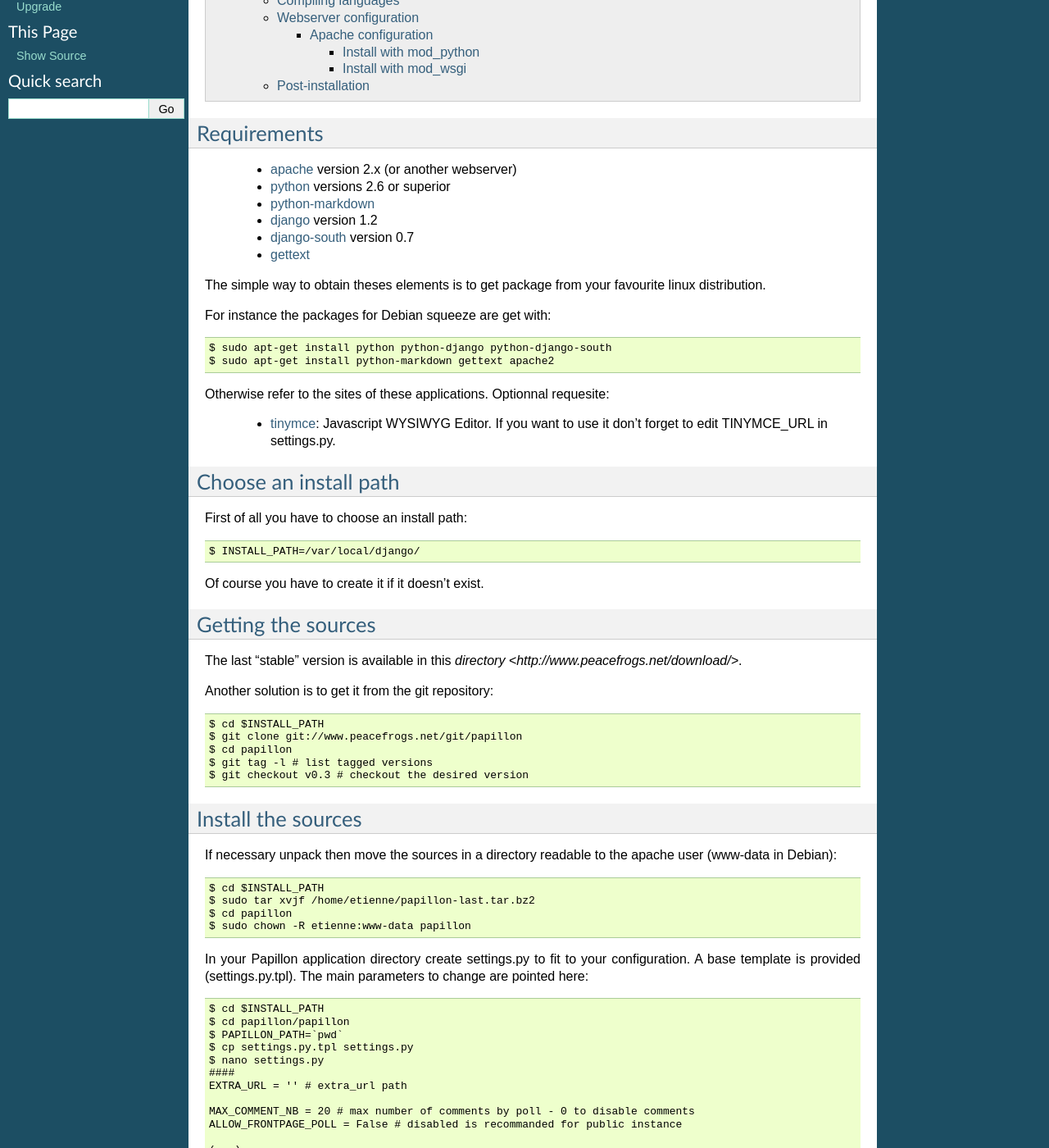
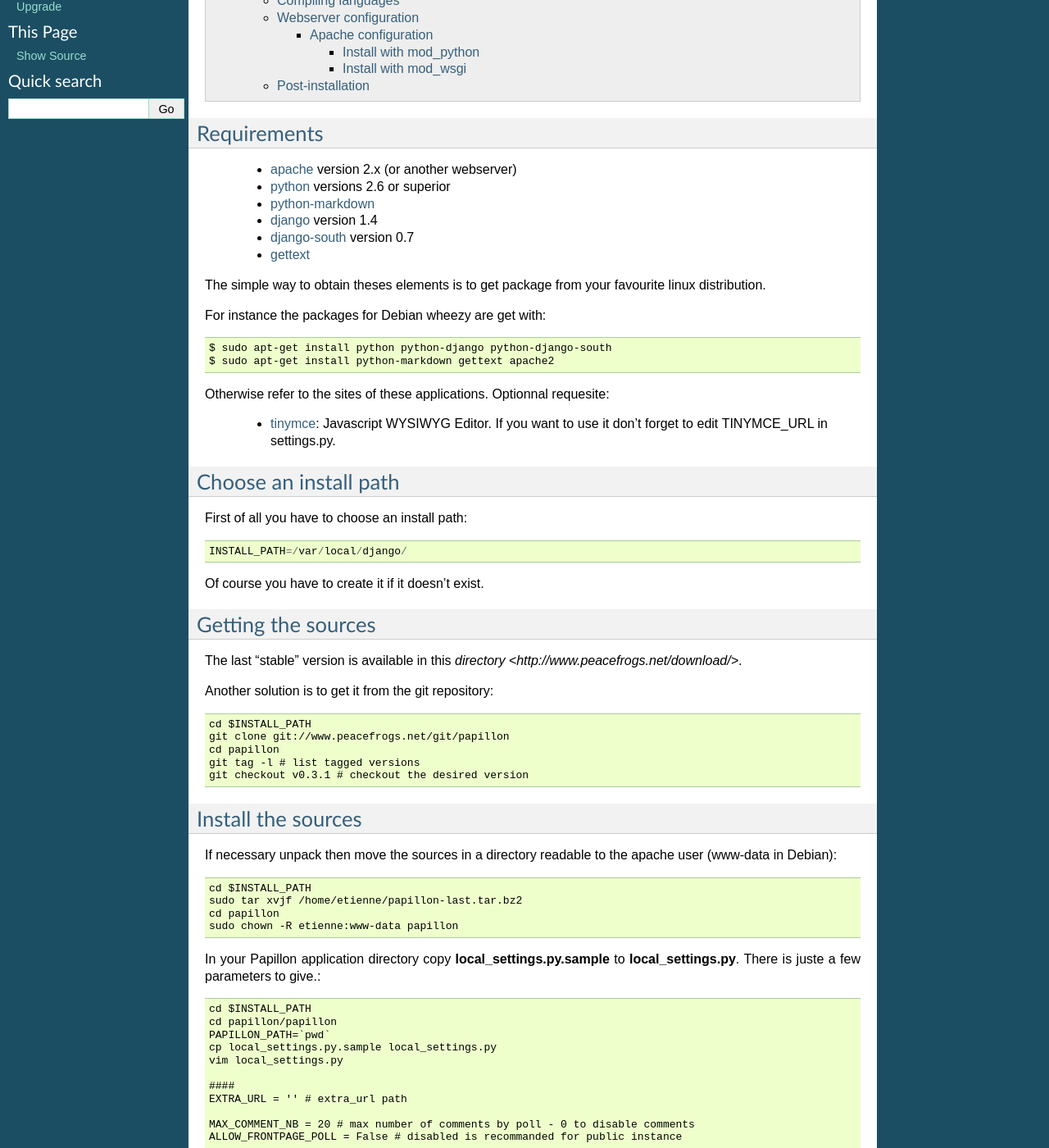
Before and after one commit to Trim/papillon, a Sphinx documentation site: the page built from docs/source/install.rst, in a window 1280 px wide and 1400 px high, scrolled down 420 px. Shown: the whole window at 82% size. Built offline with Sphinx 7.4.7, drawn with Linux system fonts in a browser that asks for light colours; pages that are not in the unit, such as notebooks, are missing from menus; some of the changed text lies outside the part shown.

Commit message:
Upgrade source code to work with Django 1.4
* cleaner way to manage settings.py
* fix feeds for Django 1.
* fix settinsg for Django 1.4
* update documentation

```diff
--- a/docs/source/install.rst
+++ b/docs/source/install.rst
@@ -22,7 +22,7 @@ Requirements
 
  - `python-markdown <http://sourceforge.net/projects/python-markdown/>`_
 
- - `django <http://www.djangoproject.com/>`_ version 1.2
+ - `django <http://www.djangoproject.com/>`_ version 1.4
 
  - `django-south <http://south.aeracode.org/>`_ version 0.7
 
@@ -32,7 +32,7 @@ Requirements
 
 The simple way to obtain theses elements is to get package from your favourite linux distribution.
 
-For instance the packages for Debian squeeze are get with::
+For instance the packages for Debian wheezy are get with::
 
     $ sudo apt-get install python python-django python-django-south
     $ sudo apt-get install python-markdown gettext apache2
@@ -47,7 +47,7 @@ Choose an install path
 
 First of all you have to choose an install path::
 
-    $ INSTALL_PATH=/var/local/django/
+    INSTALL_PATH=/var/local/django/
 
 Of course you have to create it if it doesn't exist.
 
@@ -58,31 +58,32 @@ The last "stable" version is available in this `directory <http://www.peacefrogs
 
 Another solution is to get it from the git repository::
 
-    $ cd $INSTALL_PATH
-    $ git clone git://www.peacefrogs.net/git/papillon
-    $ cd papillon
-    $ git tag -l # list tagged versions
-    $ git checkout v0.3 # checkout the desired version
+    cd $INSTALL_PATH
+    git clone git://www.peacefrogs.net/git/papillon
+    cd papillon
+    git tag -l # list tagged versions
+    git checkout v0.3.1 # checkout the desired version
 
 Install the sources
 -------------------
 
 If necessary unpack then move the sources in a directory readable to the apache user (www-data in Debian)::
 
-    $ cd $INSTALL_PATH
-    $ sudo tar xvjf /home/etienne/papillon-last.tar.bz2
-    $ cd papillon
-    $ sudo chown -R etienne:www-data papillon
+    cd $INSTALL_PATH
+    sudo tar xvjf /home/etienne/papillon-last.tar.bz2
+    cd papillon
+    sudo chown -R etienne:www-data papillon
 
 
-In your Papillon application directory create settings.py to fit to your configuration.
-A base template is provided (settings.py.tpl). The main parameters to change are pointed here::
+In your Papillon application directory copy **local_settings.py.sample** to **local_settings.py**.
+There is juste a few parameters to give.::
 
-    $ cd $INSTALL_PATH
-    $ cd papillon/papillon
-    $ PAPILLON_PATH=`pwd`
-    $ cp settings.py.tpl settings.py
-    $ nano settings.py
+    cd $INSTALL_PATH
+    cd papillon/papillon
+    PAPILLON_PATH=`pwd`
+    cp local_settings.py.sample local_settings.py
+    vim local_settings.py
+
     ####
     EXTRA_URL = '' # extra_url path
 
@@ -92,7 +93,7 @@ A base template is provided (settings.py.tpl). The main parameters to change are
     (...)
     DATABASES = {
     'default': {
-        'ENGINE': 'sqlite3', # Add 'postgresql_psycopg2', 'postgresql', 'mysql', 'sqlite3' or 'oracle'.
+        'ENGINE': 'django.db.backends.sqlite3',
         'NAME': 'papillon',                      # Or path to database file if using sqlite3.
         'USER': '',                      # Not used with sqlite3.
         'PASSWORD': '',                  # Not used with sqlite3.
@@ -176,43 +177,43 @@ Install with mod_python
 
 Install mod_python for apache::
 
-    $ sudo apt-get install libapache2-mod-python
+    sudo apt-get install libapache2-mod-python
 
 Copy and adapt the choosen configuration file for Papillon::
 
-    $ cd $INSTALL_PATH
-    $ sudo cp papillon/docs/conf/apache-modpython.conf /etc/apache2/sites-available/papillon
-    $ sudo nano /etc/apache2/sites-available/papillon
+    cd $INSTALL_PATH
+    sudo cp papillon/docs/conf/apache-modpython.conf /etc/apache2/sites-available/papillon
+    sudo nano /etc/apache2/sites-available/papillon
 
 Active this site, reload Apache and now your Papillon "can fly"::
 
-    $ sudo a2ensite papillon
-    $ sudo /etc/init.d/apache2 reload
+    sudo a2ensite papillon
+    sudo /etc/init.d/apache2 reload
 
 Install with mod_wsgi
 +++++++++++++++++++++++
 
 Install mod_wsgi for apache::
 
-    $ sudo apt-get install libapache2-mod-wsgi
+    sudo apt-get install libapache2-mod-wsgi
 
 Copy and adapt the apache configuration file for Papillon::
 
-    $ cd $INSTALL_PATH
-    $ sudo cp docs/conf/apache-wsgi.conf /etc/apache2/sites-available/papillon
-    $ sudo nano /etc/apache2/sites-available/papillon
+    cd $INSTALL_PATH
+    sudo cp docs/conf/apache-wsgi.conf /etc/apache2/sites-available/papillon
+    sudo nano /etc/apache2/sites-available/papillon
 
 Copy and adapt the wsgi configuration file for Papillon::
 
-    $ cd $INSTALL_PATH
-    $ sudo mkdir apache
-    $ sudo cp docs/conf/django.wsgi apache/
-    $ sudo nano apache2/django.wsgi
+    cd $INSTALL_PATH
+    sudo mkdir apache
+    sudo cp docs/conf/django.wsgi apache/
+    sudo nano apache2/django.wsgi
 
 Active this site, reload Apache and now your Papillon "can fly" (with WSGI wings)::
 
-    $ sudo a2ensite papillon
-    $ sudo /etc/init.d/apache2 reload
+    sudo a2ensite papillon
+    sudo /etc/init.d/apache2 reload
 
 
 Post-installation
```
Also changed, not shown: other parts of docs/source/install.rst (+13 -13 lines), docs/source/upgrade.rst (+52 -26 lines), 6 other files.
